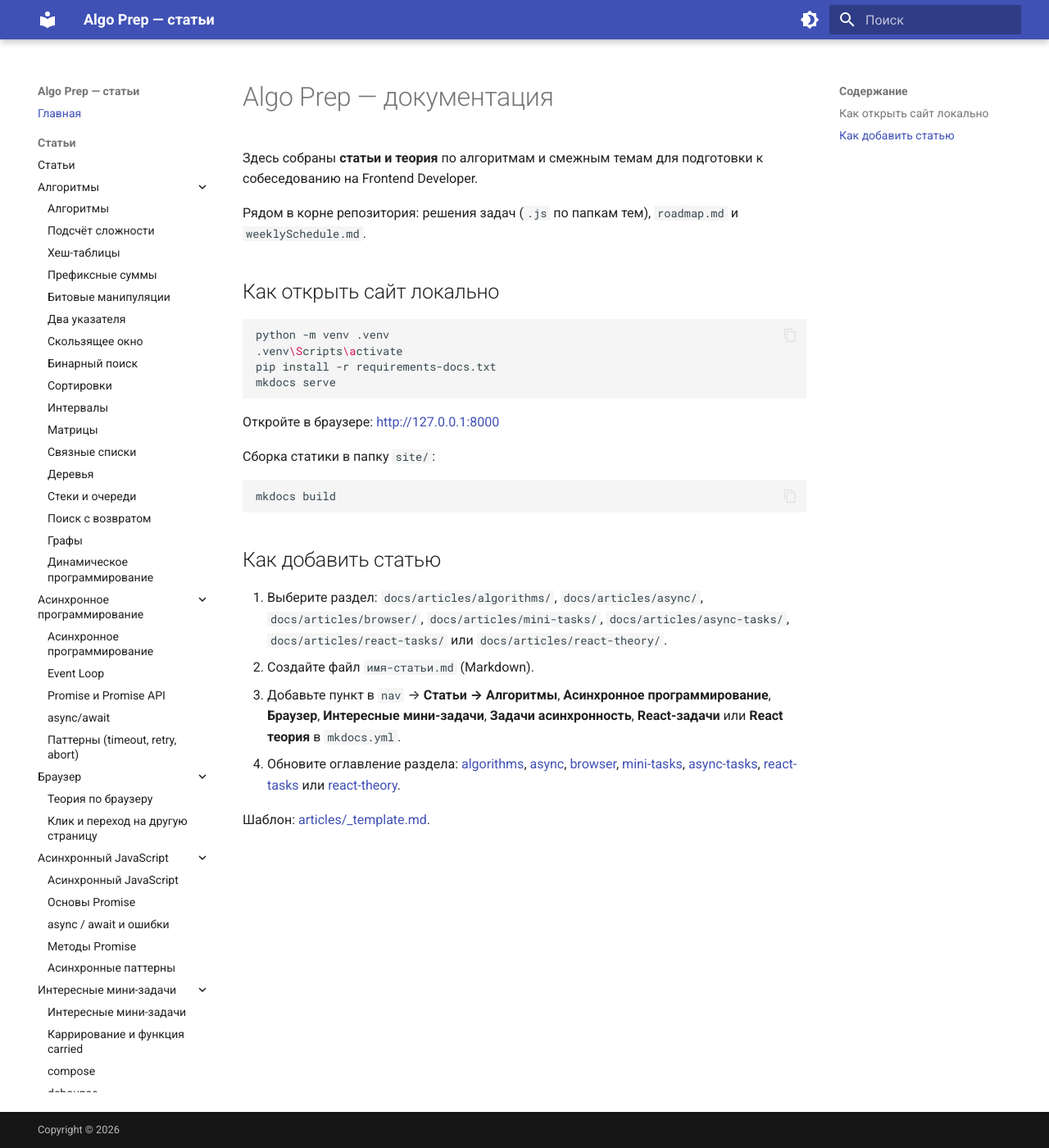
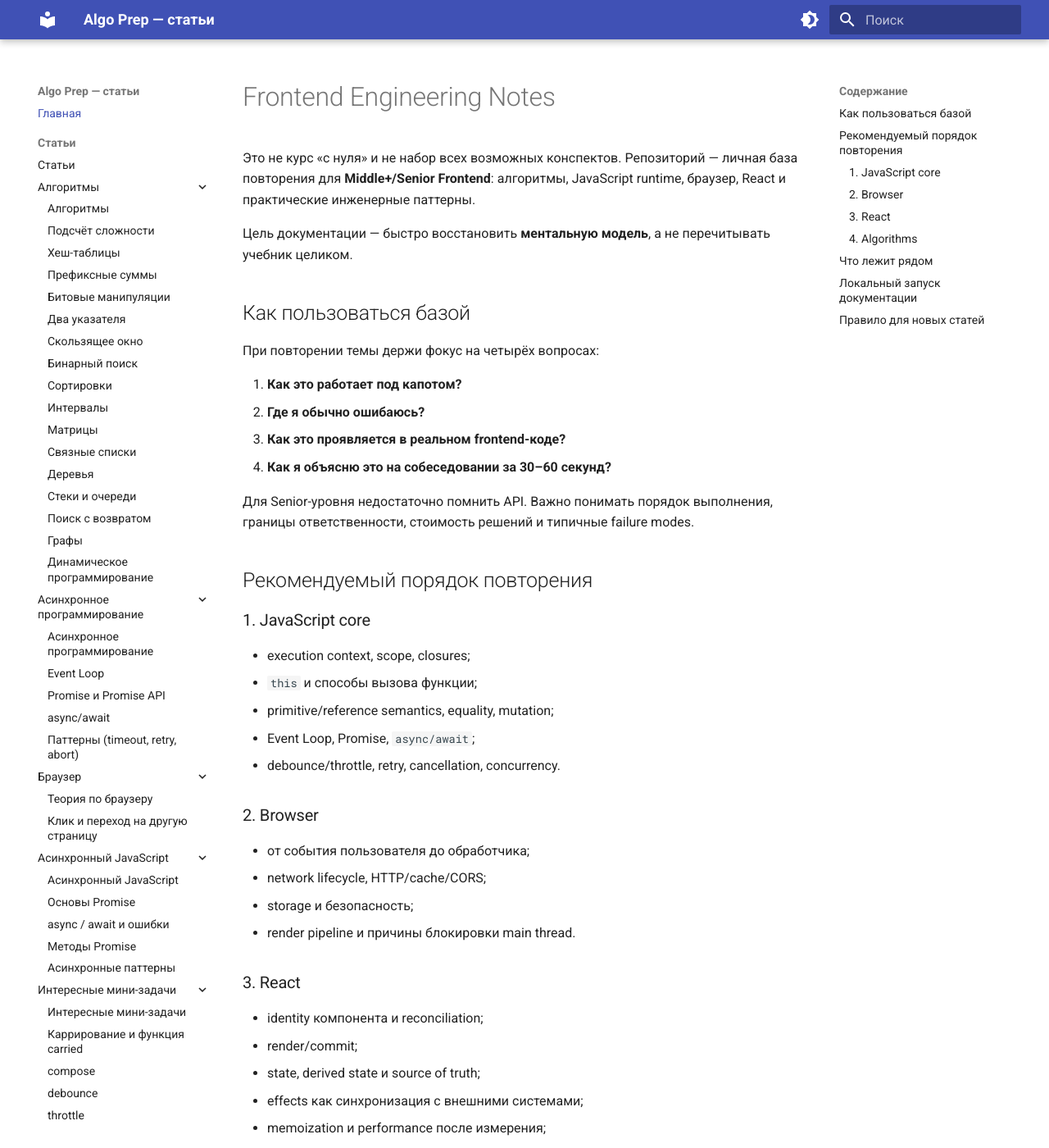
Before and after one commit to potapov11/main-js-moments, an MkDocs documentation site: the page built from docs/index.md, in a window 1280 px wide and 1400 px high. Shown: the whole window at 82% size. Built offline with MkDocs 1.6.1 and Material for MkDocs 9.7.7, drawn with Linux system fonts in a browser that asks for light colours; some of the changed text lies outside the part shown.

Commit message:
docs: reframe knowledge base for Middle+ to Senior

````diff
--- a/docs/index.md
+++ b/docs/index.md
@@ -1,10 +1,55 @@
-# Algo Prep — документация
+# Frontend Engineering Notes
 
-Здесь собраны **статьи и теория** по алгоритмам и смежным темам для подготовки к собеседованию на Frontend Developer.
+Это не курс «с нуля» и не набор всех возможных конспектов. Репозиторий — личная база повторения для **Middle+/Senior Frontend**: алгоритмы, JavaScript runtime, браузер, React и практические инженерные паттерны.
 
-Рядом в корне репозитория: решения задач (`.js` по папкам тем), `roadmap.md` и `weeklySchedule.md`.
+Цель документации — быстро восстановить **ментальную модель**, а не перечитывать учебник целиком.
 
-## Как открыть сайт локально
+## Как пользоваться базой
+
+При повторении темы держи фокус на четырёх вопросах:
+
+1. **Как это работает под капотом?**
+2. **Где я обычно ошибаюсь?**
+3. **Как это проявляется в реальном frontend-коде?**
+4. **Как я объясню это на собеседовании за 30–60 секунд?**
+
+Для Senior-уровня недостаточно помнить API. Важно понимать порядок выполнения, границы ответственности, стоимость решений и типичные failure modes.
+
+## Рекомендуемый порядок повторения
+
+### 1. JavaScript core
+
+- execution context, scope, closures;
+- `this` и способы вызова функции;
+- primitive/reference semantics, equality, mutation;
+- Event Loop, Promise, `async/await`;
+- debounce/throttle, retry, cancellation, concurrency.
+
+### 2. Browser
+
+- от события пользователя до обработчика;
+- network lifecycle, HTTP/cache/CORS;
+- storage и безопасность;
+- render pipeline и причины блокировки main thread.
+
+### 3. React
+
+- identity компонента и reconciliation;
+- render/commit;
+- state, derived state и source of truth;
+- effects как синхронизация с внешними системами;
+- memoization и performance после измерения;
+- server/client/URL state и границы архитектуры.
+
+### 4. Algorithms
+
+Алгоритмы здесь нужны не ради спортивного программирования, а для тренировки декомпозиции, оценки сложности и узнавания паттернов.
+
+## Что лежит рядом
+
+В корне репозитория находятся решения задач (`.js` по папкам тем), `roadmap.md` и `weeklySchedule.md`.
+
+## Локальный запуск документации
 
 ```bash
 python -m venv .venv
@@ -13,19 +58,18 @@ pip install -r requirements-docs.txt
 mkdocs serve
 ```
 
-Откройте в браузере: [http://127.0.0.1:8000](http://127.0.0.1:8000)
-
-Сборка статики в папку `site/`:
+Сборка:
 
 ```bash
 mkdocs build
 ```
 
-## Как добавить статью
+## Правило для новых статей
 
-1. Выберите раздел: `docs/articles/algorithms/`, `docs/articles/async/`, `docs/articles/browser/`, `docs/articles/mini-tasks/`, `docs/articles/async-tasks/`, `docs/articles/react-tasks/` или `docs/articles/react-theory/`.
-2. Создайте файл `имя-статьи.md` (Markdown).
-3. Добавьте пункт в `nav` → **Статьи → Алгоритмы**, **Асинхронное программирование**, **Браузер**, **Интересные мини-задачи**, **Задачи асинхронность**, **React-задачи** или **React теория** в `mkdocs.yml`.
-4. Обновите оглавление раздела: [algorithms](articles/algorithms/index.md), [async](articles/async/index.md), [browser](articles/browser/index.md), [mini-tasks](articles/mini-tasks/index.md), [async-tasks](articles/async-tasks/index.md), [react-tasks](articles/react-tasks/index.md) или [react-theory](articles/react-theory/index.md).
+Новая статья должна отвечать минимум на три вещи:
 
-Шаблон: [articles/\_template.md](articles/_template.md).
+- правильная ментальная модель;
+- типичные ошибки/мифы;
+- практический пример из frontend-разработки или собеседования.
+
+Не стоит заводить отдельную статью ради синтаксиса, который проще посмотреть в MDN. Эта база — про темы, которые важно **понимать и уметь объяснять**.
````
